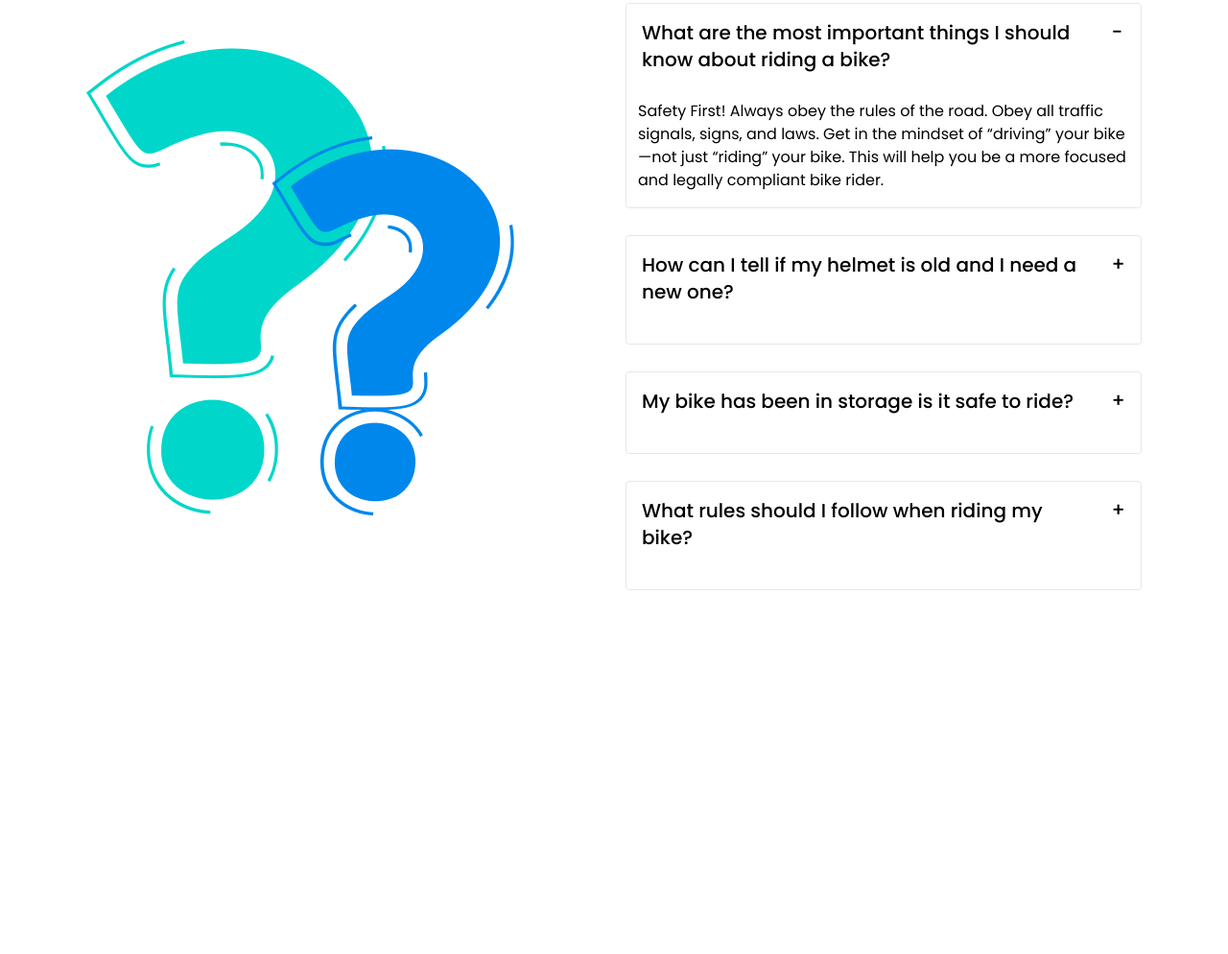
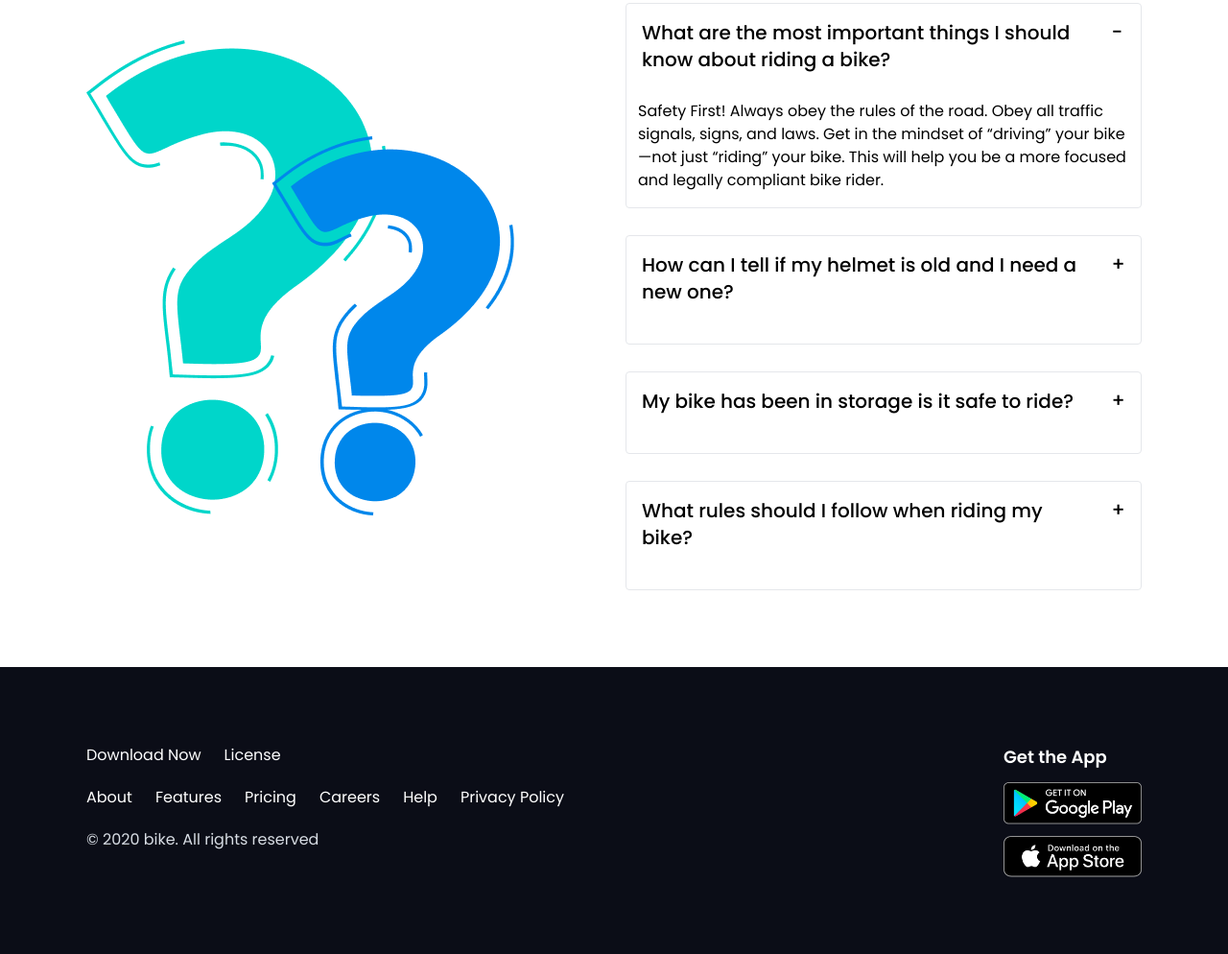
Before and after one commit to mdmamun6/Biker-Zone-With-DaisyUI, a plain HTML site: page index.html in a window 1280 px wide. Shown: the part 2848-3842 px from the top of the page at 96% size. Before the commit the page ends 3543 px from the top, so only its background shows below. Drawn offline with nearby package versions, Linux system fonts and the light colour scheme.

Commit message:
add all file

```diff
--- a/index.html
+++ b/index.html
@@ -22,6 +22,7 @@
                 'bike-primary': '#e76f51',
                 'banner': 'rgba(231, 111, 81, 0.10)',
                 'pharagraph': '#6C6C6C',
+                'footbg': '#0B0D17',
               }
             }
           }
@@ -294,8 +295,35 @@
             </div>
         </section>
     </main>
-    <footer>
-
+    <footer class="bg-footbg">
+        <div class="flex justify-between py-20 text-neutral-content flex-col lg:flex-row container md:w-[1140px] lg:mx-auto px-5">
+            <div class="space-y-5">
+                <div class="poppins text-white space-y-5">
+                    <div class=" poppins font-normal">
+                        <ul class="flex">
+                            <li class="pr-6">Download Now</li>
+                            <li>License</li>
+                        </ul>
+                    </div>
+                    <ul class="flex poppins font-normal flex-wrap">
+                        <li class="pr-6">About</li>
+                        <li class="pr-6">Features</li>
+                        <li class="pr-6">Pricing</li>
+                        <li class="pr-6">Careers</li>
+                        <li class="pr-6">Help</li>
+                        <li class="pr-6">Privacy Policy</li>
+                    </ul>
+                  </div>
+              <p>© 2020 bike. All rights reserved</p>
+            </div>
+            <div class="pt-10 lg:pt-0 md:pt-0">
+              <span class="text-white font-semibold text-lg">Get the App</span>
+              <div class="">
+                  <a><img class="w-36 py-3" src="img/others/android.png" alt=""></a>
+                  <a><img class="w-36" src="img/others/ios.png" alt=""></a>
+              </div>
+            </div>
+        </div>
     </footer>
 </body>
 </html>
```
